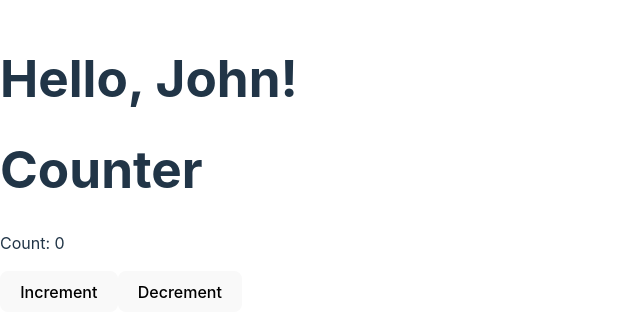
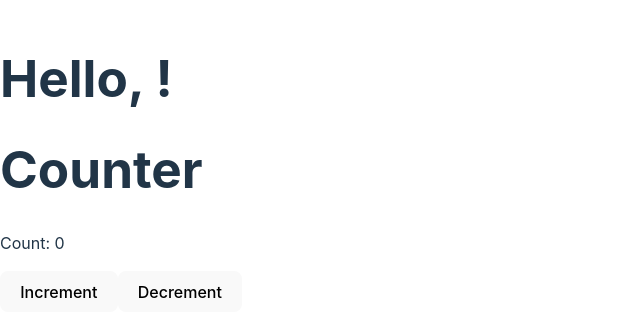
Before and after one commit to theamik69/reactjs_eduwork, a React (Vite) app: page / in a window 1280 px wide. Shown: the part 236-572 px from the top of the page, without its empty margins (0-640 px from the left). Built offline with nearby package versions, Linux system fonts and the light colour scheme.

Commit message:
update index.jsx

```diff
--- a/src/Tugas/index.jsx
+++ b/src/Tugas/index.jsx
@@ -5,7 +5,7 @@ export default class Komponen extends React.Component {
   render() {
     return (
       <div>
-        <FungtionalComponent name="John" />
+        <FungtionalComponent />
         <ClassComponent />
       </div>
     );
```
